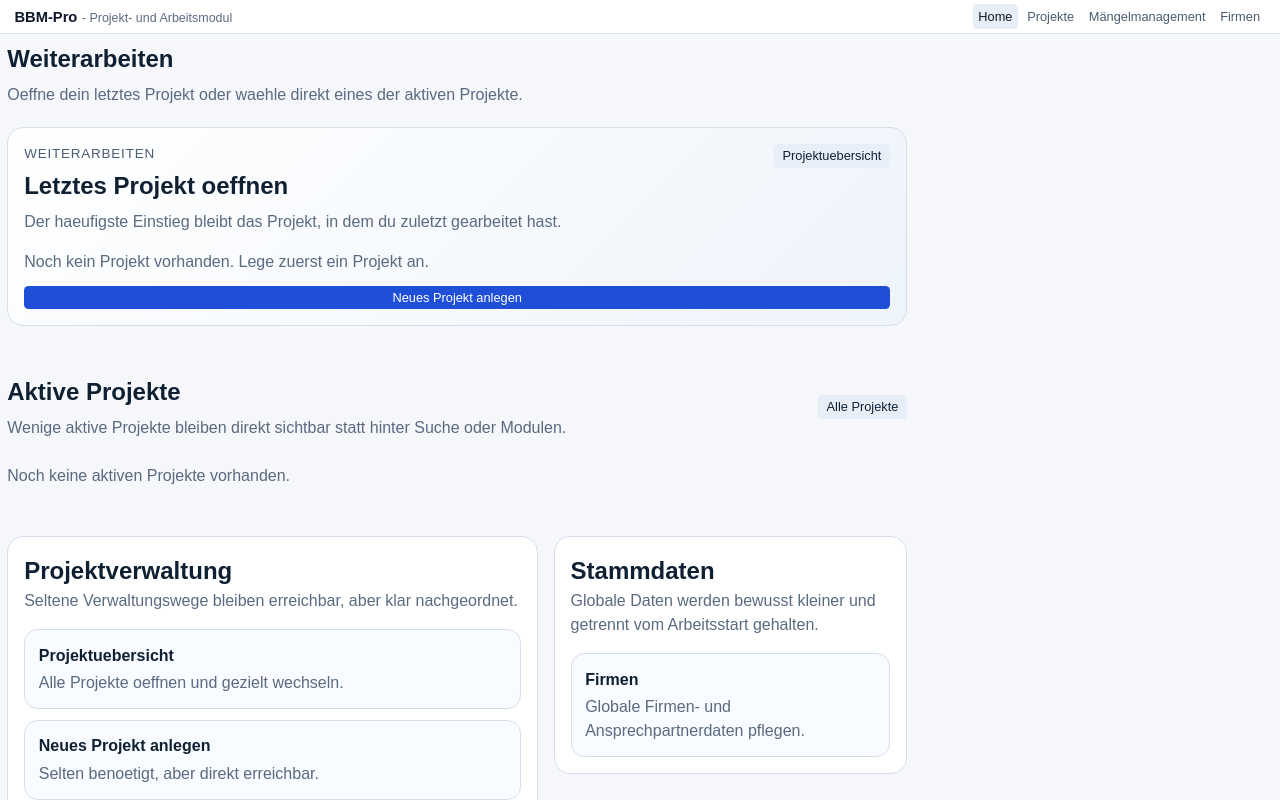
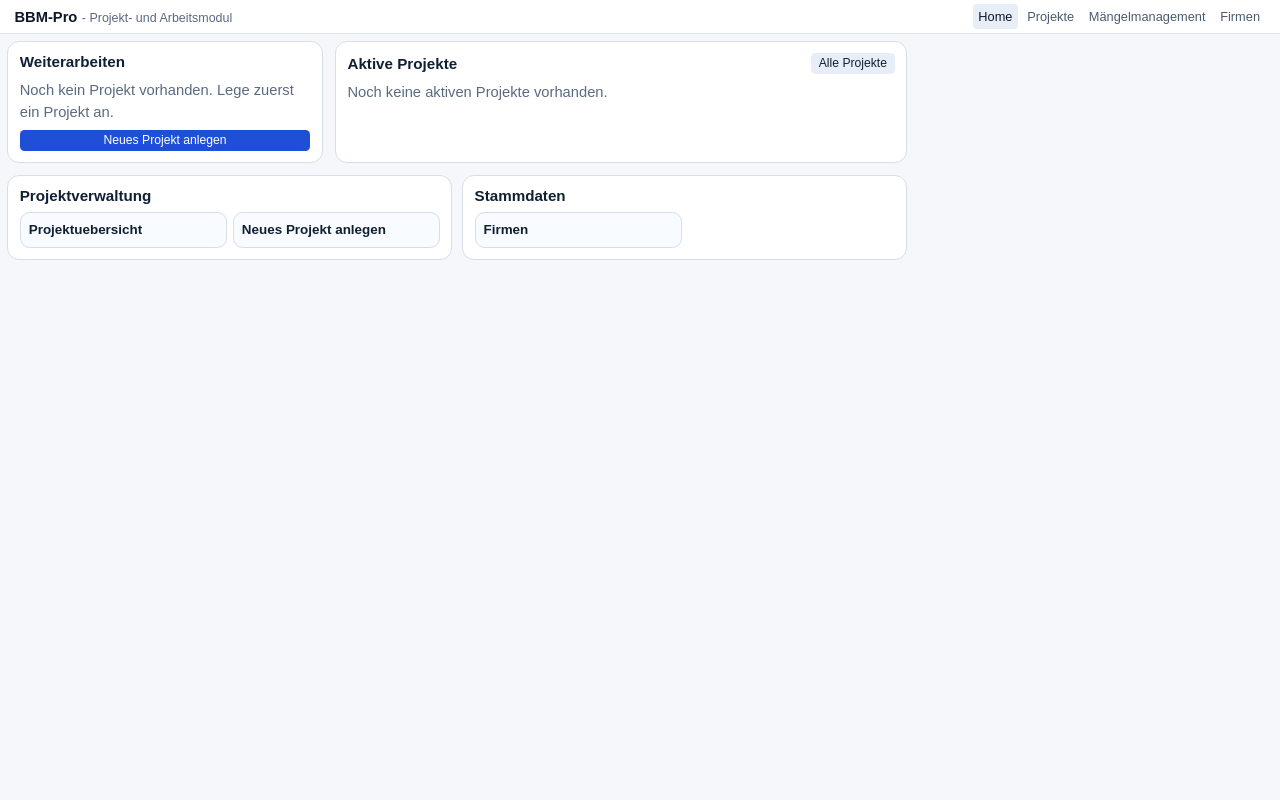
Before and after one commit to SteffenBandholt/BBM-Pro, a React (Vite) app: page / in a window 1280 px wide. Built offline with nearby package versions, Linux system fonts and the light colour scheme.

Commit message:
refactor: compact app home layout for desktop

```diff
--- a/src/modules/dashboard/components/ActionLinksPanel.jsx
+++ b/src/modules/dashboard/components/ActionLinksPanel.jsx
@@ -9,7 +9,7 @@ export default function ActionLinksPanel({ title, description, actions }) {
     <section className="dashboard-section action-links-panel">
       <div>
         <h2>{title}</h2>
-        <p className="action-links-panel__description">{description}</p>
+        {description ? <p className="action-links-panel__description">{description}</p> : null}
       </div>
 
       <div className="action-links-panel__list">
--- a/src/modules/dashboard/components/LastProjectPanel.jsx
+++ b/src/modules/dashboard/components/LastProjectPanel.jsx
@@ -1,23 +1,11 @@
 export default function LastProjectPanel({
   project,
   onOpenProject,
-  onGoToProjects,
   onCreateProject,
 }) {
   return (
     <section className="dashboard-section last-project-panel">
-      <div className="last-project-panel__intro">
-        <div>
-          <p className="last-project-panel__eyebrow">Weiterarbeiten</p>
-          <h2>Letztes Projekt oeffnen</h2>
-          <p className="last-project-panel__description">
-            Der haeufigste Einstieg bleibt das Projekt, in dem du zuletzt gearbeitet hast.
-          </p>
-        </div>
-        <button type="button" className="button button--secondary" onClick={onGoToProjects}>
-          Projektuebersicht
-        </button>
-      </div>
+      <h2>Weiterarbeiten</h2>
 
       {project ? (
         <button
@@ -26,14 +14,19 @@ export default function LastProjectPanel({
           onClick={() => onOpenProject(project)}
         >
           <span className="last-project-panel__label">
-            {project.isRemembered ? 'Zuletzt geoeffnet' : 'Empfohlener Einstieg'}
+            {project.isRemembered ? 'Zuletzt geoeffnet' : 'Weiter im Projekt'}
           </span>
           <span className="last-project-panel__title">{project.name}</span>
-          <span className="last-project-panel__meta">{project.metaLine}</span>
-          <span className="last-project-panel__details">
-            <span>Letzte Aktivitaet: {project.lastActivityLabel || 'noch offen'}</span>
-            <span>{project.latestMeetingLabel}</span>
-          </span>
+          {project.metaLine ? (
+            <span className="last-project-panel__meta">{project.metaLine}</span>
+          ) : null}
+          {project.lastActivityLabel || project.latestMeetingLabel ? (
+            <span className="last-project-panel__details">
+              {project.lastActivityLabel
+                ? `Letzte Aktivitaet: ${project.lastActivityLabel}`
+                : project.latestMeetingLabel}
+            </span>
+          ) : null}
         </button>
       ) : (
         <div className="last-project-panel__empty">
--- a/src/modules/dashboard/pages/HomePage.jsx
+++ b/src/modules/dashboard/pages/HomePage.jsx
@@ -22,31 +22,21 @@ export default function HomePage() {
 
   return (
     <section className="page-section app-home">
-      <div className="app-home__hero">
-        <h1>Weiterarbeiten</h1>
-        <p>Oeffne dein letztes Projekt oder waehle direkt eines der aktiven Projekte.</p>
-      </div>
-
       {loading ? <p>Lade Startseite ...</p> : null}
       {error ? <p className="form-error">{error}</p> : null}
 
       {!loading && !error ? (
         <>
+          <div className="app-home__main-grid">
             <LastProjectPanel
               project={lastProject}
               onOpenProject={handleOpenProject}
-            onGoToProjects={handleGoToProjects}
               onCreateProject={handleNewProject}
             />
 
-          <section className="dashboard-section">
-            <div className="page-header">
-              <div>
+            <section className="dashboard-section app-home__projects">
+              <div className="page-header app-home__section-header">
                 <h2>Aktive Projekte</h2>
-                <p className="action-links-panel__description">
-                  Wenige aktive Projekte bleiben direkt sichtbar statt hinter Suche oder Modulen.
-                </p>
-              </div>
                 <button type="button" className="button button--secondary" onClick={handleGoToProjects}>
                   Alle Projekte
                 </button>
@@ -58,16 +48,15 @@ export default function HomePage() {
                 <p className="app-home__empty">Noch keine aktiven Projekte vorhanden.</p>
               )}
             </section>
+          </div>
 
           <div className="app-home__secondary-grid">
             <ActionLinksPanel
               title="Projektverwaltung"
-              description="Seltene Verwaltungswege bleiben erreichbar, aber klar nachgeordnet."
               actions={projectManagement}
             />
             <ActionLinksPanel
               title="Stammdaten"
-              description="Globale Daten werden bewusst kleiner und getrennt vom Arbeitsstart gehalten."
               actions={masterData}
             />
           </div>
--- a/src/styles/global.css
+++ b/src/styles/global.css
@@ -426,141 +426,154 @@ a {
 
 .app-home {
   display: grid;
-  gap: 1.25rem;
-  padding-bottom: 1rem;
-}
-
-.app-home__hero h1 {
-  margin: 0 0 0.35rem;
-}
-
-.app-home__hero p,
+  gap: 0.75rem;
+  padding-bottom: 0.4rem;
+}
+
+.app-home .dashboard-section {
+  margin-bottom: 0;
+}
+
 .action-links-panel__description {
   margin: 0;
   color: #5a6a80;
 }
 
+.app-home__main-grid {
+  display: grid;
+  grid-template-columns: minmax(280px, 0.8fr) minmax(0, 1.45fr);
+  gap: 0.75rem;
+}
+
 .app-home__secondary-grid {
   display: grid;
-  grid-template-columns: minmax(0, 1.2fr) minmax(260px, 0.8fr);
-  gap: 1rem;
+  grid-template-columns: repeat(2, minmax(0, 1fr));
+  gap: 0.6rem;
   align-items: start;
 }
 
 .app-home__empty {
   margin: 0;
   color: #5a6a80;
+  font-size: 0.92rem;
 }
 
 .last-project-panel,
+.app-home__projects,
 .action-links-panel {
   border: 1px solid #d6deea;
-  border-radius: 1rem;
+  border-radius: 0.75rem;
   background: #ffffff;
-  padding: 1rem;
+  padding: 0.68rem 0.72rem;
 }
 
 .last-project-panel {
-  background: linear-gradient(135deg, #ffffff, #eef4fb);
-}
-
-.last-project-panel__intro {
-  display: flex;
-  align-items: flex-start;
-  justify-content: space-between;
-  gap: 1rem;
-}
-
-.last-project-panel__eyebrow {
-  margin: 0 0 0.25rem;
-  color: #4c5d75;
-  font-size: 0.84rem;
+  background: #ffffff;
+}
+
+.last-project-panel h2,
+.app-home__section-header h2,
+.action-links-panel h2 {
+  margin: 0;
+  font-size: 0.95rem;
+  line-height: 1.2;
+}
+
+.app-home__section-header {
+  margin-bottom: 0.45rem;
+  align-items: center;
+}
+
+.app-home__section-header h2 {
+  font-size: 0.95rem;
+}
+
+.app-home .button {
+  padding: 0.24rem 0.48rem;
+  font-size: 0.76rem;
+}
+
+.last-project-panel__card {
+  width: 100%;
+  margin-top: 0.45rem;
+  border: 1px solid #cfdae9;
+  border-radius: 0.72rem;
+  background: linear-gradient(180deg, #f9fbfe, #eef4fb);
+  color: #102033;
+  padding: 0.62rem 0.72rem;
+  text-align: left;
+  display: grid;
+  gap: 0.14rem;
+  align-content: start;
+  min-height: 94px;
+}
+
+.last-project-panel__label {
+  color: #5d7088;
+  font-size: 0.68rem;
   text-transform: uppercase;
   letter-spacing: 0.06em;
 }
 
-.last-project-panel__intro h2,
-.action-links-panel h2 {
-  margin: 0;
-}
-
-.last-project-panel__description {
-  margin: 0.35rem 0 0;
-  color: #5a6a80;
-}
-
-.last-project-panel__card {
-  width: 100%;
-  margin-top: 1rem;
-  border: 1px solid #cdd8e7;
-  border-radius: 1rem;
-  background: #102033;
-  color: #ffffff;
-  padding: 1rem;
-  text-align: left;
-  display: grid;
-  gap: 0.3rem;
-}
-
-.last-project-panel__label {
-  color: #bfd2ef;
-  font-size: 0.82rem;
-  text-transform: uppercase;
-  letter-spacing: 0.06em;
-}
-
 .last-project-panel__title {
-  font-size: 1.35rem;
+  font-size: 1rem;
   font-weight: 700;
+  line-height: 1.2;
 }
 
 .last-project-panel__meta,
 .last-project-panel__details {
-  color: #d5e1f3;
+  color: #5a6a80;
+  line-height: 1.3;
+}
+
+.last-project-panel__meta {
+  font-size: 0.8rem;
 }
 
 .last-project-panel__details {
-  display: flex;
-  flex-wrap: wrap;
-  gap: 0.4rem 1rem;
+  font-size: 0.78rem;
 }
 
 .last-project-panel__empty {
-  margin-top: 1rem;
-  display: grid;
-  gap: 0.75rem;
+  margin-top: 0.45rem;
+  display: grid;
+  gap: 0.45rem;
   align-items: start;
 }
 
 .last-project-panel__empty p {
   margin: 0;
   color: #5a6a80;
+  font-size: 0.92rem;
 }
 
 .action-links-panel__list {
   display: grid;
-  gap: 0.65rem;
-  margin-top: 1rem;
+  grid-template-columns: repeat(2, minmax(0, 1fr));
+  gap: 0.38rem;
+  margin-top: 0.45rem;
 }
 
 .action-links-panel__item {
   display: grid;
-  gap: 0.2rem;
-  border: 1px solid #d6deea;
-  border-radius: 0.85rem;
+  gap: 0.1rem;
+  border: 1px solid #d6deea;
+  border-radius: 0.6rem;
   background: #f8fbff;
   color: inherit;
   text-decoration: none;
-  padding: 0.85rem;
+  padding: 0.42rem 0.5rem;
 }
 
 .action-links-panel__title {
   font-weight: 700;
   color: #102033;
+  font-size: 0.84rem;
 }
 
 .action-links-panel__meta {
-  color: #5a6a80;
+  display: none;
 }
 
 .dashboard-grid {
@@ -685,13 +698,22 @@ a {
   margin-top: 1rem;
 }
 
-.project-card__eyebrow {
-  display: block;
-  margin-bottom: 0.3rem;
-  color: #4c5d75;
-  font-size: 0.84rem;
-  text-transform: uppercase;
-  letter-spacing: 0.06em;
+.app-home .project-list {
+  gap: 0.42rem;
+}
+
+.app-home .project-card {
+  border-radius: 0.68rem;
+  padding: 0.56rem 0.62rem;
+}
+
+.app-home .project-list--projects {
+  margin-top: 0;
+  grid-template-columns: repeat(auto-fit, minmax(180px, 1fr));
+}
+
+.app-home .project-card__eyebrow {
+  display: none;
 }
 
 .meeting-card .project-card__name {
@@ -757,6 +779,14 @@ a {
 .project-card__name {
   display: block;
   font-weight: 700;
+  line-height: 1.25;
+}
+
+.app-home .project-card__name {
+  display: block;
+  font-weight: 700;
+  line-height: 1.25;
+  font-size: 0.9rem;
 }
 
 .project-card__meta {
@@ -764,6 +794,13 @@ a {
   margin-top: 0.25rem;
   color: #5a6a80;
   font-size: 0.95rem;
+}
+
+.app-home .project-card__meta {
+  display: block;
+  margin-top: 0.08rem;
+  color: #5a6a80;
+  font-size: 0.78rem;
 }
 
 .project-form {
@@ -1719,13 +1756,13 @@ a {
 }
 
 @media (max-width: 920px) {
+  .app-home__main-grid,
   .app-home__secondary-grid,
   .project-participants__layout,
   .project-meeting-panel__content {
     grid-template-columns: 1fr;
   }
 
-  .last-project-panel__intro,
   .page-header,
   .projects-hero,
   .project-detail-hero,
@@ -1735,8 +1772,12 @@ a {
   }
 
   .last-project-panel__details {
-    flex-direction: column;
-    gap: 0.25rem;
+    font-size: 0.92rem;
+  }
+
+  .app-home .project-list--projects,
+  .app-home .action-links-panel__list {
+    grid-template-columns: 1fr;
   }
 
   .protocol-page {
```
Lines whose indentation alone changed are shown as unchanged.
